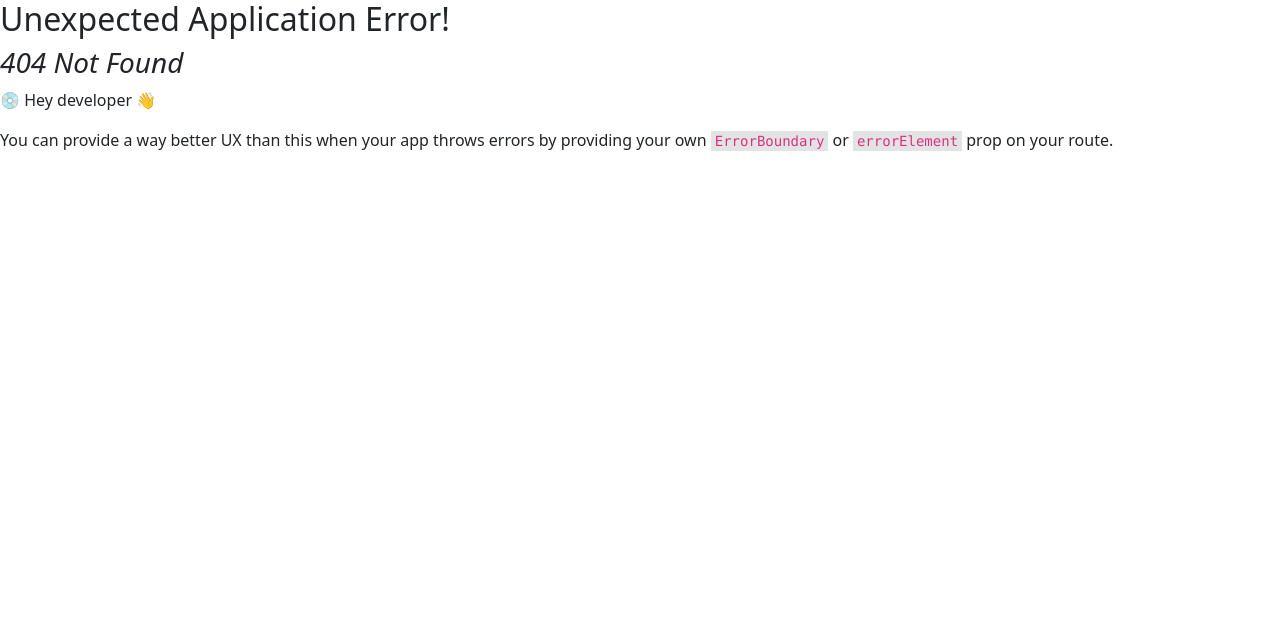
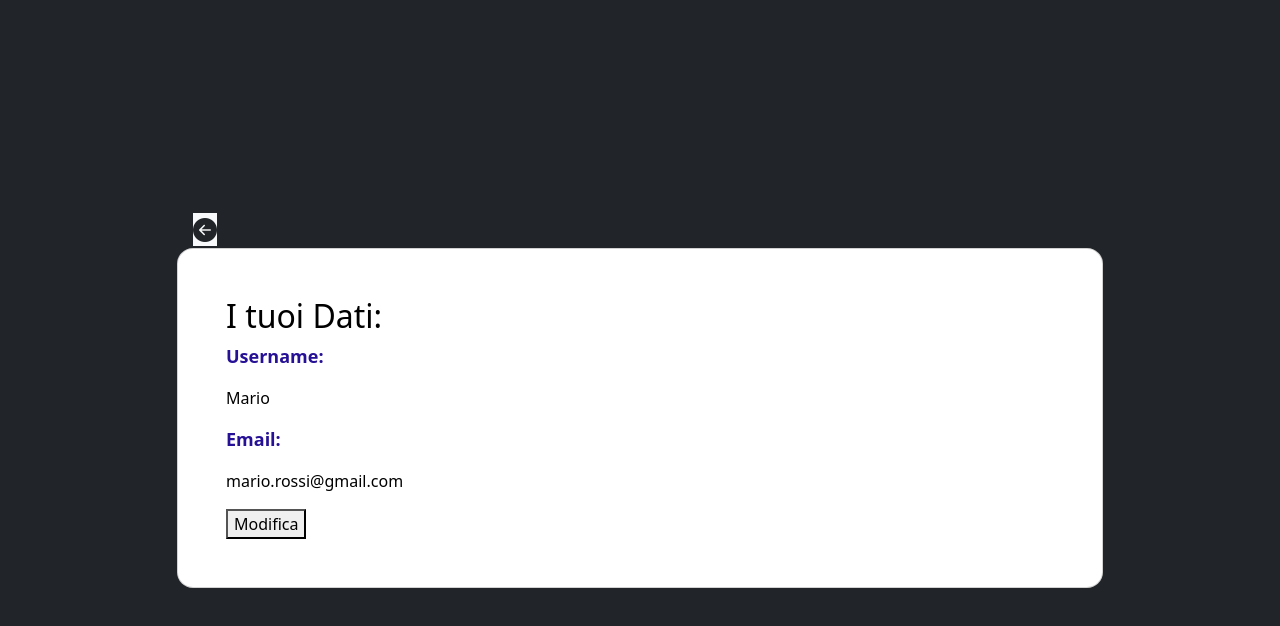
Before and after one commit to marcon21/bookeat, a React (Vite) app in the folder frontend/: page /settings in a window 1280 px wide. Before the commit this address had no page. Shown: the top 626 px of the page. Built offline with nearby package versions, Linux system fonts and the light colour scheme.

Commit message:
implementation of settings visualization

```diff
--- a/frontend/src/components/Navbar.jsx
+++ b/frontend/src/components/Navbar.jsx
@@ -60,7 +60,9 @@ export default function NavBar({ label, onFilterClickHandler, setRedirect, check
             {isLoggedIn && (
                 <div className="navbar-nav">
                     <div className="nav-item text-nowrap">
-                        <a className="nav-link px-3" role="button">
+                        <a className="nav-link px-3" role="button" onClick={() =>{
+                            setRedirect('/settings')
+                            }}>
                             <i className='bi bi-gear-fill fs-4'></i>
                         </a>
                     </div>
--- a/frontend/src/index.css
+++ b/frontend/src/index.css
@@ -100,3 +100,13 @@ body {
     border-color: transparent;
     box-shadow: 0 0 0 3px rgba(255, 255, 255, .25);
   }
+
+  .custom-bg-color {
+    background-color: lightblue;
+  }
+
+  .font-label {
+    color: #261095;
+    font-size: 18px;
+    font-weight: bold;
+  }
--- a/frontend/src/main.jsx
+++ b/frontend/src/main.jsx
@@ -21,6 +21,7 @@ import BillHistoryRoute from './routes/billHistoryRoute'
 import OrdersRoute from './routes/ordersRoute'
 import ReservationsRoute from './routes/reservationsRoute'
 import ProblemsRoute from './routes/problemsRoute'
+import SettingsRoute, { loader as settingsRouteLoader} from './routes/settingsRoute'
 
 // Router of the app
 const router = createBrowserRouter([
@@ -62,8 +63,18 @@ const router = createBrowserRouter([
       {
         path: '/dashboard/problems',
         element: <ProblemsRoute />,
+      },
+      {
+        path: '/dashboard/settings',
+        element: <SettingsRoute />,
+        loader: settingsRouteLoader
       }
     ]
+  },
+  {
+    path: '/settings',
+    element: <SettingsRoute />,
+    loader: settingsRouteLoader
   },
   {
     path: '/login',
--- /dev/null
+++ b/frontend/src/routes/settingsRoute.jsx
@@ -0,0 +1,138 @@
+import { useState } from 'react';
+import { useLoaderData } from 'react-router-dom';
+import { useForm } from 'react-hook-form';
+import { yupResolver } from '@hookform/resolvers/yup';
+import { userInfo } from '../requests'
+import * as yup from "yup";
+
+export async function loader() {
+    // const user = await userInfo()['data']['user']
+    let user = { "_id": "647dd95b0fc0acd4877f4325", "email": "mario.rossi@gmail.com", "password": "$2b$10$bS8qo.itTTWHf/nPhjkuv.d4t/AIU/I138VE7w/sLdPauha9ZtvJ.", "usernome": "Mario", "userType": "Manager", "googleId": "", "__v": 0 }
+    return user
+}
+
+export default function SettingsRoute(setRedirect) {
+    let schema = yup.object().shape({
+        usernome: yup.string()
+            .required("Username obbligatorio")
+            .min(4, "L'username deve contenere almeno 4 caratteri")
+            .max(12, "L'username non può contenere più di 12 caratteri")
+            .matches(/^[a-zA-Z0-9_.]*$/, "L'username può contenere solo lettere, numeri, punti e underscore"),
+        email: yup.string().required("Email obbligatoria").email("L'email deve essere valida"),
+        password: yup.string()
+            .required("La password è richiesta")
+            .min(4, "La password deve contenere almeno 4 caratteri")
+            .max(12, "La password non può contenere più di 12 caratteri")
+            .matches(/(?=.*[0-9])/, "La password deve contenere almeno un numero")
+            .matches(/(?=.*[a-z])/, "La password deve contenere almeno una lettera minuscola")
+            .matches(/(?=.*[A-Z])/, "La password deve contenere almeno una lettera maiuscola")
+            .matches(/(?=.*[!@#$%^&*])/, "La password deve contenere almeno un carattere speciale tra !@#$%^&*"),
+        cpassword: yup.string()
+            .required("La conferma della password è richiesta")
+            .oneOf([yup.ref("password")], "La password non corrisponde"),
+
+    });
+
+    //const userLoaderData = useLoaderData(); // Get the data from the loader
+    //delete useLoaderData.password //non funziona perchè non è oggetto ma variabile passata
+    const userLoaderData = useLoaderData(); // Get the data from the loader
+    const { password, ...userData } = userLoaderData;
+
+    const { register, handleSubmit, formState: { errors }, setValue } = useForm({
+        resolver: yupResolver(schema),
+        defaultValues: userData
+    });
+
+
+    const [isEditing, setIsEditing] = useState(false)
+
+    const onSubmit = (data) => {
+        // Handle form submission
+    };
+
+
+
+
+    if (isEditing) {
+        return (
+            <>
+                <section className="vh-100 bg-dark">
+                    <div className="container py-5 h-100 ">
+                        <div className="row d-flex justify-content-center align-items-center h-100">
+                            <div className="col col-xl-10">
+                                <a className="nav-link px-3" role="button" onClick={() => setIsEditing(false)}>
+                                    <i className='bi bi-arrow-left-circle-fill fs-4 bg-light'></i>
+                                </a>
+                                <div className="card" style={{ borderRadius: "1rem" }}>
+                                    <div className="row g-0">
+                                        <div className="col-md-6 col-lg-7 d-flex align-items-center">
+                                            <div className="card-body p-4 p-lg-5 text-black">
+                                                <h2>Modifica i tuoi Dati:</h2>
+                                                <form onSubmit={handleSubmit(onSubmit)}>
+                                                    <div className="row">
+                                                        <label htmlFor="usernome">Username</label>
+                                                        <input type="text" className="form-control" id="nome" {...register('usernome')} />
+                                                        <p className="text-danger">{errors.usernome?.message}</p>
+                                                    </div>
+                                                    <div className="row">
+                                                        <label htmlFor="email">Email</label>
+                                                        <input type="text" className="form-control" id="nome" {...register('email')} />
+                                                        <p className="text-danger">{errors.email?.message}</p>
+                                                    </div>
+                                                    <div className="row">
+                                                        <label htmlFor="password">Nuova Password</label>
+                                                        <input type="password" className="form-control" id="nome" {...register('password')} />
+                                                        <p className="text-danger">{errors.password?.message}</p>
+                                                    </div>
+                                                    <div className="row">
+                                                        <label htmlFor="cpassword">Conferma Password</label>
+                                                        <input type="password" className="form-control" id="nome" {...register('cpassword')} />
+                                                        <p className="text-danger">{errors.cpassword?.message}</p>
+                                                    </div>
+                                                    <button type="submit">Conferma modifica</button>
+                                                </form>
+                                            </div>
+                                        </div>
+                                    </div>
+                                </div>
+                            </div>
+                        </div>
+                    </div>
+                </section>
+            </>
+        )
+    } else {
+        return (
+            //dati solo visulizzazione
+            <section className="vh-100 bg-dark">
+                <div className="container py-5 h-100">
+                    <div className="row d-flex justify-content-center align-items-center h-100">
+                        <div className="col col-xl-10">
+                            <a className="nav-link px-3" role="button" onClick={() => {    }}>
+                                <i className='bi bi-arrow-left-circle-fill fs-4 bg-light'></i>
+                            </a>
+                            <div className="card" style={{ borderRadius: "1rem" }}>
+                                <div className="row g-0">
+                                    <div className="col-md-6 col-lg-7 d-flex align-items-center">
+                                        <div className="card-body p-4 p-lg-5 text-black">
+                                            <h2>I tuoi Dati:</h2>
+                                            <div className="row">
+                                                <p className="font-label">Username:</p>
+                                                <p>{userData.usernome}</p>
+                                            </div>
+                                            <div className="row">
+                                                <p className="font-label">Email:</p>
+                                                <p>{userData.email}</p>
+                                            </div>
+                                            <button onClick={() => setIsEditing(true)}>Modifica</button>
+                                        </div>
+                                    </div>
+                                </div>
+                            </div>
+                        </div>
+                    </div>
+                </div>
+            </section >
+        )
+    }
+}
```
